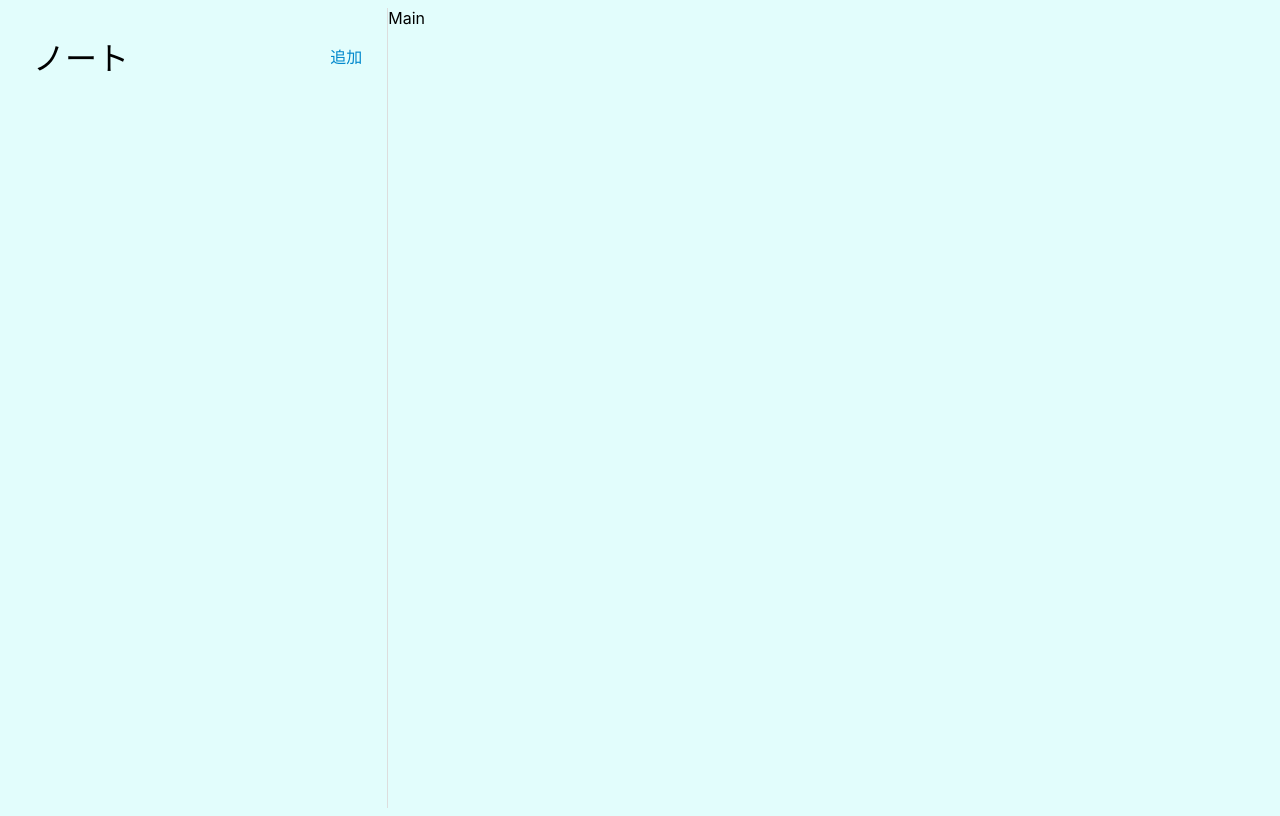
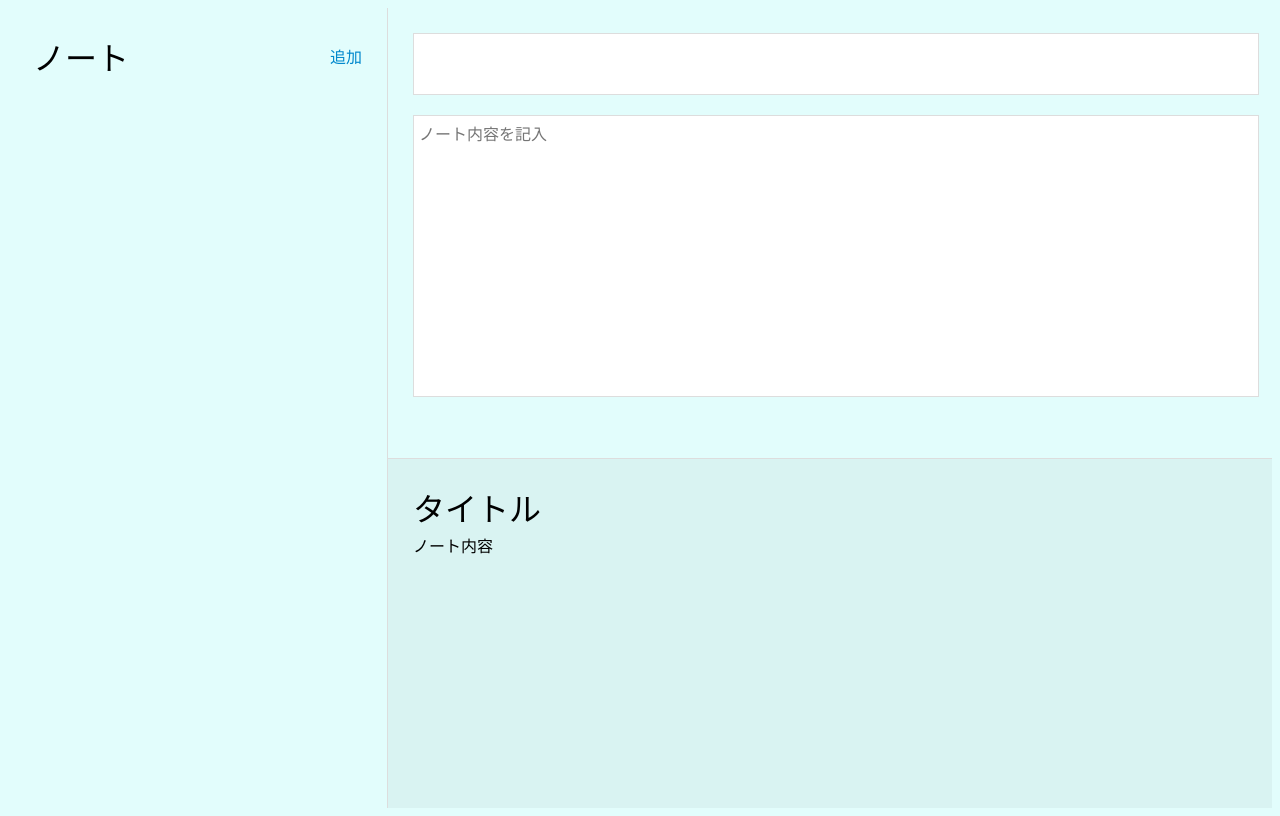
Before and after one commit to yuyasat-sandbox/noteapp-with-react, a React (Vite) app: page / in a window 1280 px wide. Built offline with nearby package versions, Linux system fonts and the light colour scheme.

Commit message:
main css

```diff
--- a/src/components/Main.css
+++ b/src/components/Main.css
@@ -0,0 +1,46 @@
+.app-main {
+  width: 70%;
+  height: 100vh;
+}
+
+.app-main-note-edit,
+.app-main-note-preview {
+  height: 50vh;
+}
+
+.app-main-note-edit {
+  padding: 25px;
+}
+
+.app-main-note-edit input,
+textarea {
+  display: block;
+  border: 1px solid #ddd;
+  margin-bottom: 20px;
+  width: 100%;
+  height: calc(50vh - 130px);
+  padding: 5px;
+  resize: none;
+  font-size: 16px;
+}
+
+.app-main-note-edit input {
+  height: 50px;
+  font-size: 2rem;
+}
+
+.app-main-note-preview {
+  border-top: 1px solid #ddd;
+  overflow-y: scroll;
+  background: rgba(0, 0, 0, 0.04);
+}
+
+.preview-title {
+  padding: 25px 25px 0 25px;
+  margin: 0;
+}
+
+.markdown-preview {
+  padding: 0 25px 25px 25px;
+  line-height: 2rem;
+}
--- a/src/components/Main.jsx
+++ b/src/components/Main.jsx
@@ -3,7 +3,16 @@
 
 const Main = () => {
   return (
-    <div>Main</div>
+    <div className="app-main">
+      <div className="app-main-note-edit">
+        <input type="text" />
+        <textarea id="" placeholder='ノート内容を記入'></textarea>
+      </div>
+      <div className="app-main-note-preview">
+        <h1 className="preview-title">タイトル</h1>
+        <div className="markdown-preview">ノート内容</div>
+      </div>
+    </div>
   )
 }
 
```
